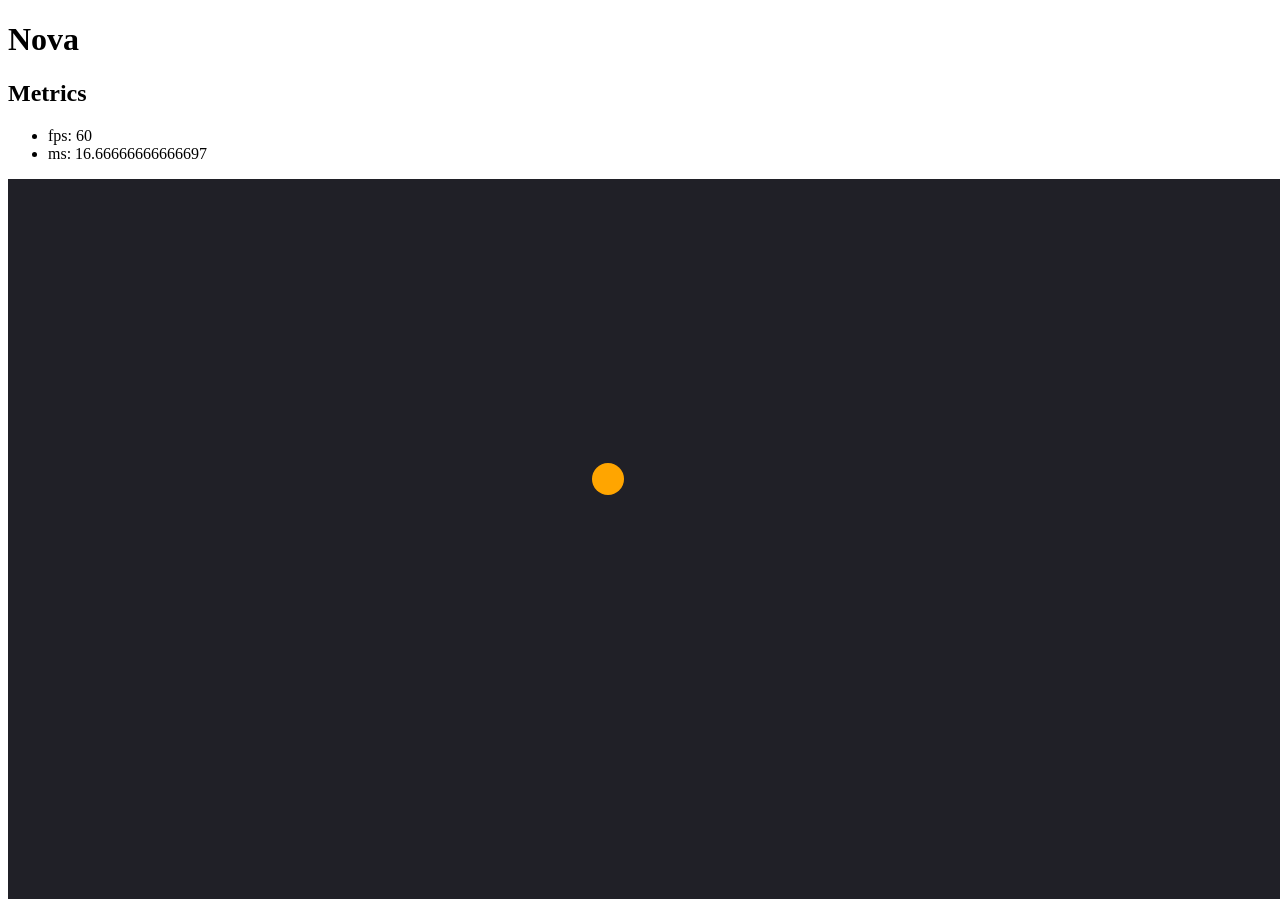
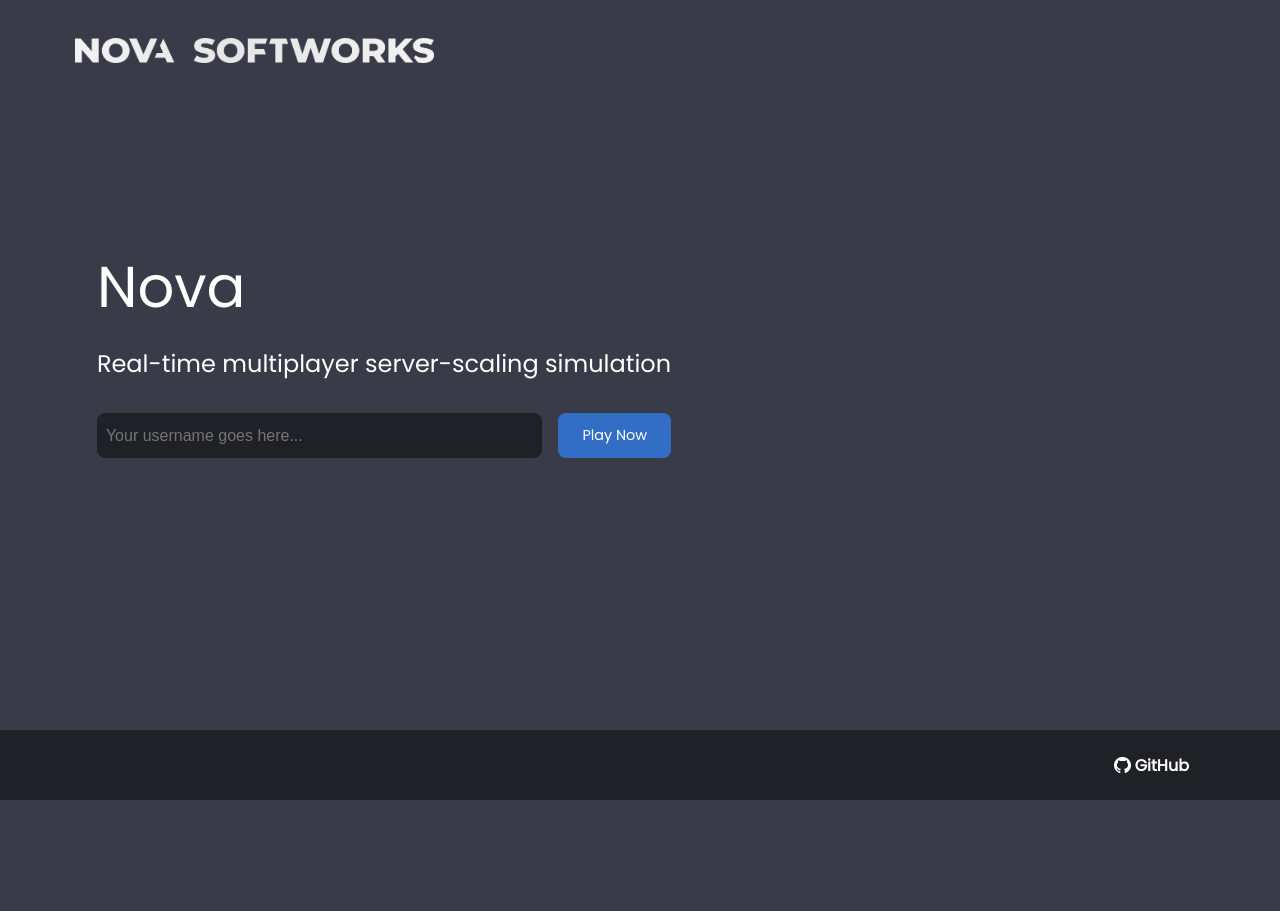
Before and after one commit to NovaSoftworks/nova_game-client, a website built with Parcel: page src/index.html in a window 1280 px wide. After the commit the page ends 800 px from the top, so only its background shows below. Built offline with nearby package versions, Linux system fonts and the light colour scheme.

Commit message:
setup the first iteration of the index.html page

```diff
--- /dev/null
+++ b/src/assets/css/style.css
@@ -0,0 +1,187 @@
+@import url('https://fonts.googleapis.com/css?family=Poppins:400, 500, 700');
+
+*,
+*::before,
+*::after {
+    box-sizing: border-box;
+}
+
+body {
+    min-height: 100vh;
+    padding: 0;
+    margin: 0;
+
+    background-color: #3A3B49;
+
+    font-family: Poppins, sans-serif;
+    font-size: 1rem;
+    color: white;
+}
+
+.full-height {
+    display: flex;
+    flex-direction: column;
+}
+
+.wrapper {
+    max-width: 1600;
+    margin: 0 auto;
+    padding: 0 75px;
+    flex-grow: 1;
+}
+
+.main-header,
+.main-footer {
+    display: flex;
+    justify-content: space-between;
+    align-items: center;
+}
+
+.main-header .wrapper,
+.main-footer .wrapper {
+    display: flex;
+    justify-content: space-between;
+}
+
+.main-nav ul,
+.footer-nav ul {
+    display: flex;
+    margin: 0;
+    padding: 0;
+
+    list-style: none;
+}
+
+.main-nav a,
+.footer-nav a {
+    color: inherit;
+    text-decoration: none;
+    padding: 0.5rem 1rem;
+}
+
+.main-nav a:hover,
+.footer-nav a:hover {
+    color: #adadad;
+}
+
+.main-header {
+    height: 100px;
+}
+
+.main-logo {
+    display: flex;
+    align-items: center;
+
+    font-size: 1.25em;
+    color: inherit;
+    text-decoration: none;
+}
+
+.main-logo img {
+    width: 359px;
+    height: 25px;
+}
+
+.main-footer {
+    height: 70px;
+
+    background-color: #202027;
+
+    font-weight: bold;
+}
+
+.social-link {
+    display: flex;
+    align-items: center;
+}
+
+.social-link img {
+    height: 1em;
+    margin-right: .25rem;
+}
+
+
+.title {
+    font-weight: 500;
+    font-size: 3.6em;
+    margin-bottom: 1rem;
+    margin-top: 0;
+}
+
+.subtitle {
+    font-weight: 500;
+    font-size: 1.5em;
+    margin-bottom: 2rem;
+}
+
+.btn {
+    padding: .75rem 1.5rem;
+
+    border-radius: .5rem;
+    border: none;
+    outline: none;
+
+    background-color: #336EC6;
+
+    color: white;
+    text-decoration: none;
+    font-size: .9rem;
+
+    cursor: pointer;
+}
+
+.btn:hover {
+    background-color: #2180d8;
+}
+
+input {
+    outline: none;
+    background: none;
+    border: 1px solid #202027;
+    border-radius: .5rem;
+
+    background-color: #202027;
+
+    font-size: 1rem;
+    padding: .5em;
+    color: inherit;
+}
+
+input:focus {
+    border-color: #336EC6;
+}
+
+.game-section {
+    display: flex;
+    align-items: stretch;
+    justify-content: space-around;
+    flex-grow: 1;
+    flex-direction: column;
+}
+
+.main-section {
+    display: flex;
+    align-items: stretch;
+    justify-content: space-between;
+    flex-grow: 1;
+}
+
+.main-section .call-to-action {
+    display: flex;
+    flex-direction: column;
+    align-items: flex-start;
+    padding: 0 512px 128px 0;
+
+    align-self: center;
+}
+
+.play-form {
+    width: 100%;
+    display: flex;
+    justify-content: space-between;
+}
+
+.play-form input {
+    flex: 1;
+    margin-right: 1em;
+}
--- a/src/index.html
+++ b/src/index.html
@@ -1,24 +1,54 @@
 <!DOCTYPE html>
-<html>
+<html lang="en">
 
 <head>
-  <meta charset="utf-8" />
+  <meta charset="utf-8">
   <title>Nova</title>
   <link rel="icon" type="image/x-icon" href="./assets/images/favicon.ico">
+  <link rel="stylesheet" type="text/css" href="./assets/css/style.css">
   <script type="module" src="main.js"></script>
 </head>
 
-<body>
-  <h1>Nova</h1>
-  <section>
-    <h1>Metrics</h1>
-    <div id="metrics">
-      <ul>
-        <li>fps: N/A</li>
-        <li>ms: N/A</li>
-      </ul>
+<body class="full-height">
+  <header class="main-header">
+    <div class="wrapper">
+      <a href="/" class="main-logo">
+        <img src="./assets/images/nova-softworks-logo.png" alt="Nova Softworks">
+      </a>
+      <nav class="main-nav">
+        <ul>
+        </ul>
+      </nav>
     </div>
-  </section>
+  </header>
+  <div class="wrapper full-height">
+    <section class="main-section" id="">
+      <div class="call-to-action">
+        <h1 class="title">Nova</h1>
+        <span class="subtitle">Real-time multiplayer server-scaling simulation</span>
+        <div class="play-form">
+          <input type="text" placeholder="Your username goes here...">
+          <a href="" class="btn" id="play-btn">Play Now</a>
+        </div>
+      </div>
+    </section>
+    <section id="game-canvas-container" class="game-section" style="display: none;">
+    </section>
+  </div>
+  <footer class="main-footer">
+    <div class="wrapper">
+      <nav class="footer-nav">
+        <ul>
+        </ul>
+      </nav>
+      <nav class="footer-nav">
+        <ul>
+          <li><a href="https://github.com/NovaSoftworks" class="social-link" target="_blank"><img
+                src="./assets/images/github.png" title="GitHub Icon">GitHub</a></li>
+        </ul>
+      </nav>
+    </div>
+  </footer>
 </body>
 
 </html>
--- a/src/main.js
+++ b/src/main.js
@@ -7,7 +7,8 @@ import { InputSystem } from './modules/systems/input-system.js'
 import { MoveSystem } from './modules/systems/move-system.js'
 import { CircleRendererSystem } from './modules/systems/circle-renderer-system.js'
 
-NovaEngine.start({ width: 1280, height: 720 }, () => {
+function startGame() {
+    NovaEngine.start({ width: 960, height: 540 }, () => {
         let player = NovaEngine.createEntity()
         NovaEngine.addComponent(player, new Input())
         NovaEngine.addComponent(player, new Transform(600, 300))
@@ -19,3 +20,19 @@ NovaEngine.start({ width: 1280, height: 720 }, () => {
     })
 
     Metrics.show()
+}
+
+
+var playBtn = document.getElementById('play-btn')
+
+playBtn.onclick = function (e) {
+    e.preventDefault()
+
+    const mainSection = document.getElementsByClassName('main-section')[0]
+    const gameCanvasContainer = document.getElementById('game-canvas-container')
+
+    mainSection.style.display = 'none'
+    gameCanvasContainer.style.display = 'flex'
+
+    startGame()
+}
--- a/src/modules/engine/nova-engine.js
+++ b/src/modules/engine/nova-engine.js
@@ -42,7 +42,7 @@ function init(canvasWidth, canvasHeight) {
     const canvas = document.createElement('canvas')
     canvas.width = canvasWidth
     canvas.height = canvasHeight
-    document.body.appendChild(canvas)
+    document.getElementById("game-canvas-container").appendChild(canvas)
 
     Rendering.setCanvas(canvas)
 }
```
Also changed, not shown: src/assets/images/github.png (added), src/assets/images/nova-softworks-logo.png (added). Lines whose indentation alone changed are shown as unchanged.
